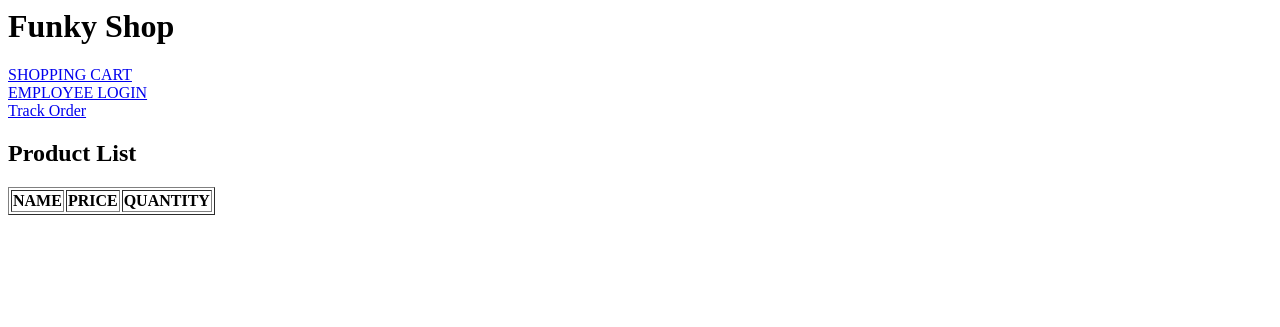
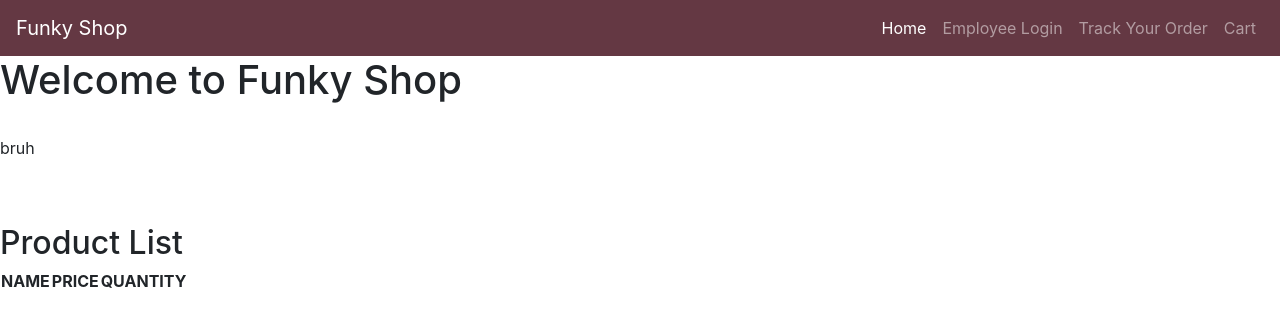
Before and after one commit to 1tylers/466-best-group, a PHP site: page /website.php in a window 1280 px wide. Shown: the top 327 px of the page. Run offline with PHP 8.4, Linux system fonts and the light colour scheme; data that the repository does not hold is empty.

Commit message:
Update website.php

```diff
--- a/website.php
+++ b/website.php
@@ -3,7 +3,7 @@
 session_start();
 
 // Include necessary files
-include 'info.php';
+
 
 // Name of the DB
 $dsn = "mysql:host=courses;dbname=z1968549";
@@ -62,22 +62,46 @@ if (isset($_POST["Add"])) {
 <html>
 	<head>
 		<title> Main Page - Funky Shop </title>
+		<meta charset="UTF-8">
+   	 	<meta name="viewport" content="width=device-width, initial-scale=1, shrink-to-fit=no">
+
+   	 	<link rel="stylesheet" type="text/css" href="styles.css">
+
+    	<!-- Bootstrap CSS -->
+    	<link rel="stylesheet" href="https://stackpath.bootstrapcdn.com/bootstrap/4.3.1/css/bootstrap.min.css">
+
 	</head>
 	<body>
-		<h1> Funky Shop </h1>
-		<!--- Stuff that we should probably include sooner or later --->
 
-		<!--- Get to shopping cart where they can finish transactions, etc... --->
-		<a href="cartPage.php"> SHOPPING CART </a>
-		<br>
 
-		<!--- Link to login to account (split between user and employee views for the assignment) --->
-		<a href="login.php"> EMPLOYEE LOGIN </a>
-		<br>
+		<nav class="navbar navbar-expand-lg navbar-dark" style="background-color: #643843">
+   	 		<a class="navbar-brand" href="website.php">Funky Shop</a>
+    		<button class="navbar-toggler" type="button" data-toggle="collapse" data-target="#navbarNav" aria-controls="navbarNav" aria-expanded="false" aria-label="Toggle navigation">
+        		<span class="navbar-toggler-icon"></span>
+    		</button>
+    		<div class="collapse navbar-collapse" id="navbarNav">
+        		<ul class="navbar-nav ml-auto">
+            		<li class="nav-item active">
+                		<a class="nav-link" href="website.php">Home <span class="sr-only">(current)</span></a>
+            		</li>
+            		<li class="nav-item">
+               			 <a class="nav-link" href="login.php">Employee Login</a>
+            		</li>
+            		<li class="nav-item">
+                		<a class="nav-link" href="trackOrder.php">Track Your Order</a>
+            		</li>
+            		<li class="nav-item">
+                		<a class="nav-link" href="cartPage.php">Cart</a>
+        			</li>
+        		</ul>
+    		</div>
+		</nav>
 
-		<!--- Track Order --->
-		<a href="trackOrder.php"> Track Order </a>
-		<br>
+		<!-- Bootstrap JS and dependencies -->
+		<script src="https://code.jquery.com/jquery-3.3.1.slim.min.js"></script>
+		<script src="https://cdnjs.cloudflare.com/ajax/libs/popper.js/1.14.7/umd/popper.min.js"></script>
+		<script src="https://stackpath.bootstrapcdn.com/bootstrap/4.3.1/js/bootstrap.min.js"></script>
+
 
 		<!--- Product List--->
 		<!--- Show Product, Description, Add Quantity, Add Order --->
@@ -86,7 +110,7 @@ if (isset($_POST["Add"])) {
 		<?php
 			//login file
       //session_start();
-			include 'info.php';
+			//include 'info.php';
 
 			//name of the DB
 			$dsn = "mysql:host=courses;dbname=z1968549";
@@ -102,12 +126,22 @@ if (isset($_POST["Add"])) {
 			} //end of catch statement
 		?>
 
+		<div class="background-home">
+        	<div class="background-text-home-container">
+            	<h1>Welcome to Funky Shop</h1>
+            	<br>
+            	<p> bruh  </p>
+            	<br>
+        	</div>
+    	</div>
+
+		<br>
 		<h2> Product List </h2>
 		<!--- Execute Query --->
 		<?php
 			$result = $pdo->query("SELECT * FROM Product WHERE Quantity > 0");
 
-			echo "<table border='1'>";
+			echo "<table>";
 
 				//print out the headers of the table
 				echo "<tr>";
```
